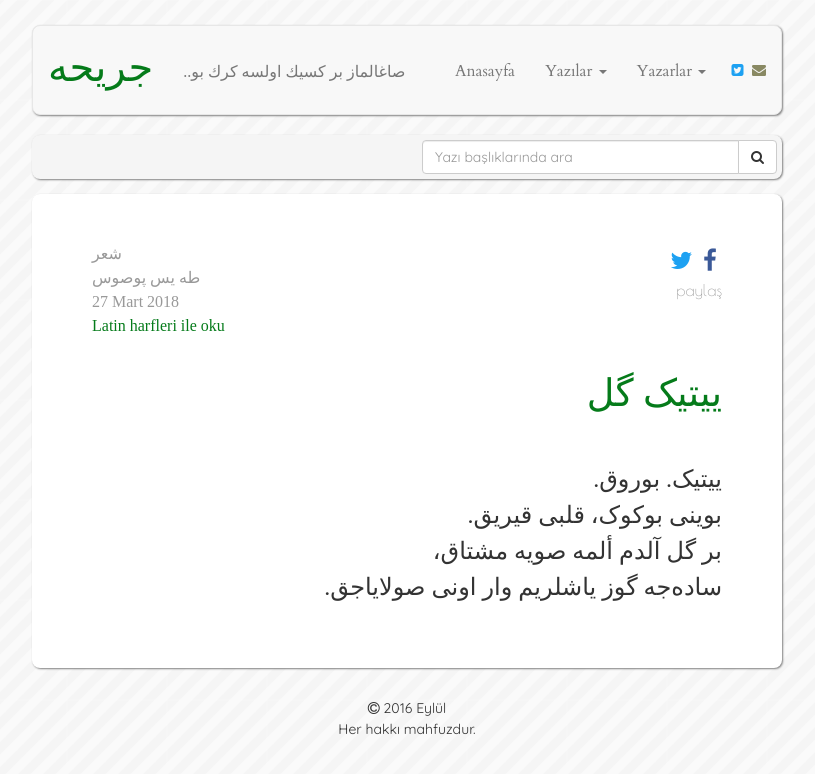
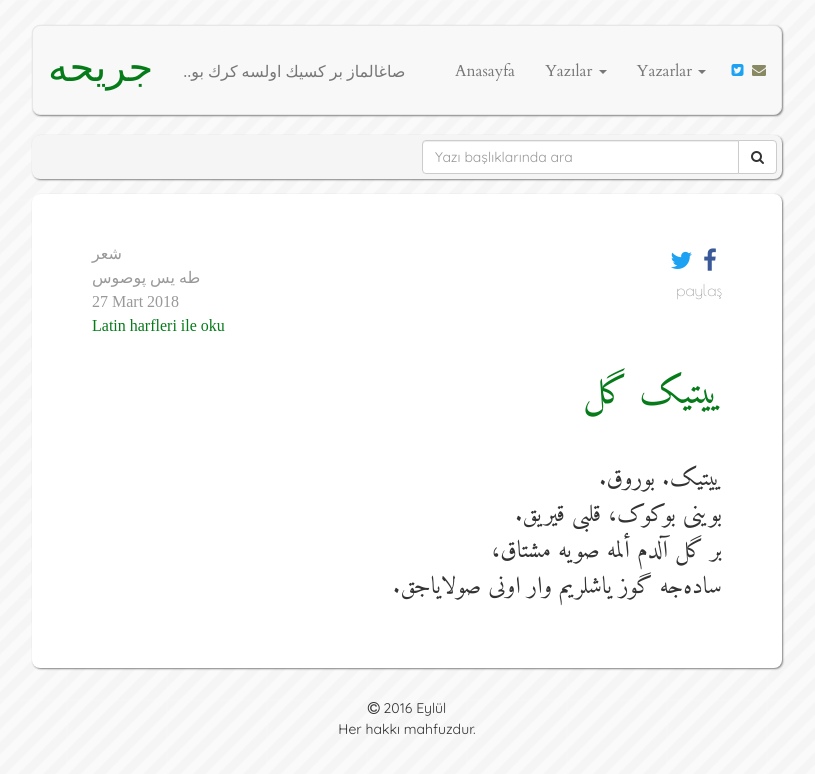
Before and after one commit to muhammedaydogdu/muhammedaydogdu.github.io, a Jekyll site: the page built from _posts/2018-03-27-yitik-gul-os.md, in a window 1280 px wide. Shown: the top 774 px of the page, without its empty margins (233-1048 px from the left). Built offline with Jekyll 4.4.1, drawn with Linux system fonts in a browser that asks for light colours; some web fonts are replaced.

Commit message:
Update style.css

```diff
--- a/css/style.css
+++ b/css/style.css
@@ -126,7 +126,7 @@ nav li a.social {
 }
 
 .os-text {
-  font-family: 'Scheherazade', serif;
+  font-family: 'Amiri', serif;
 }
 
 .container .jumbotron .os-text p {
```
